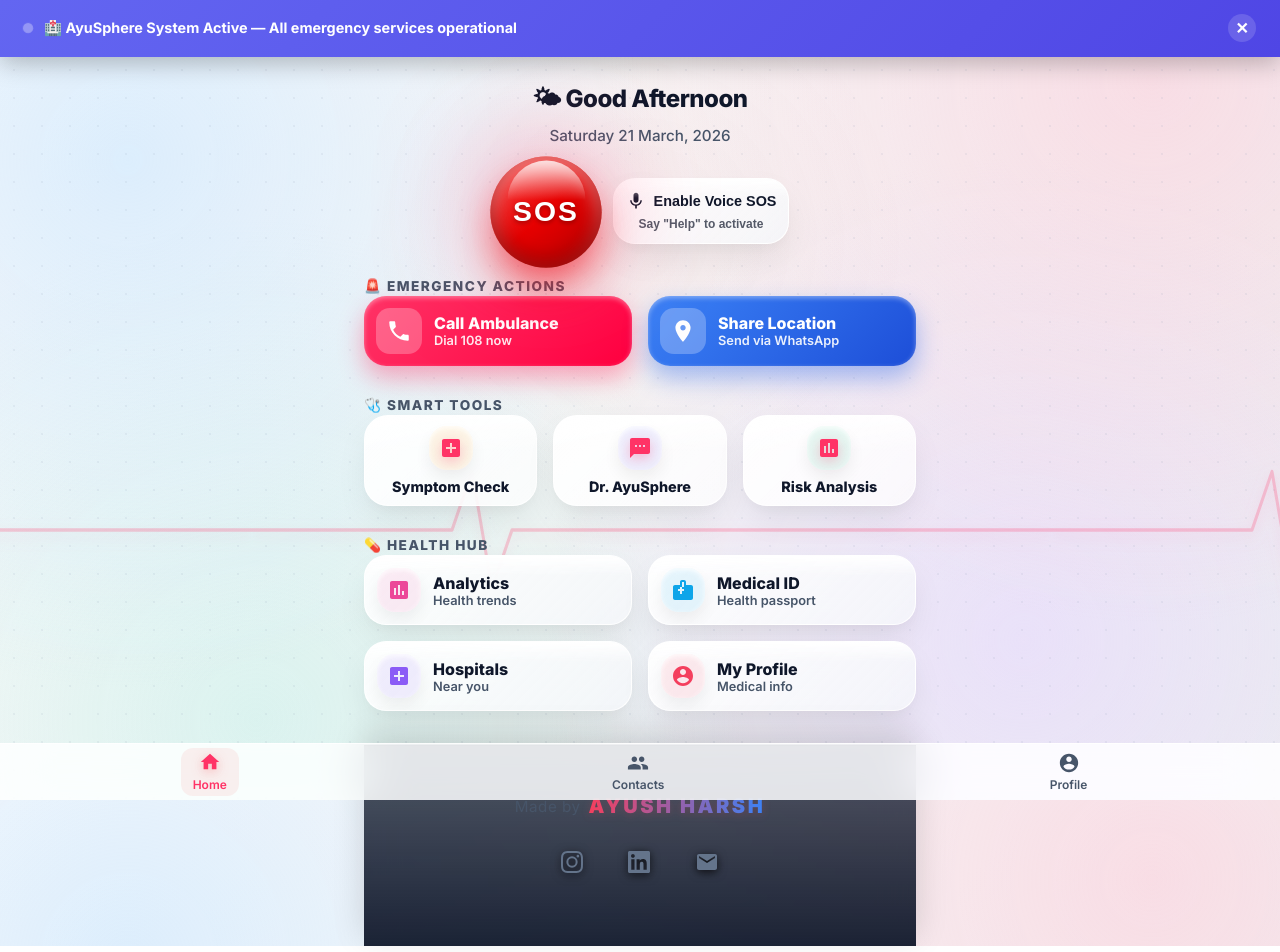
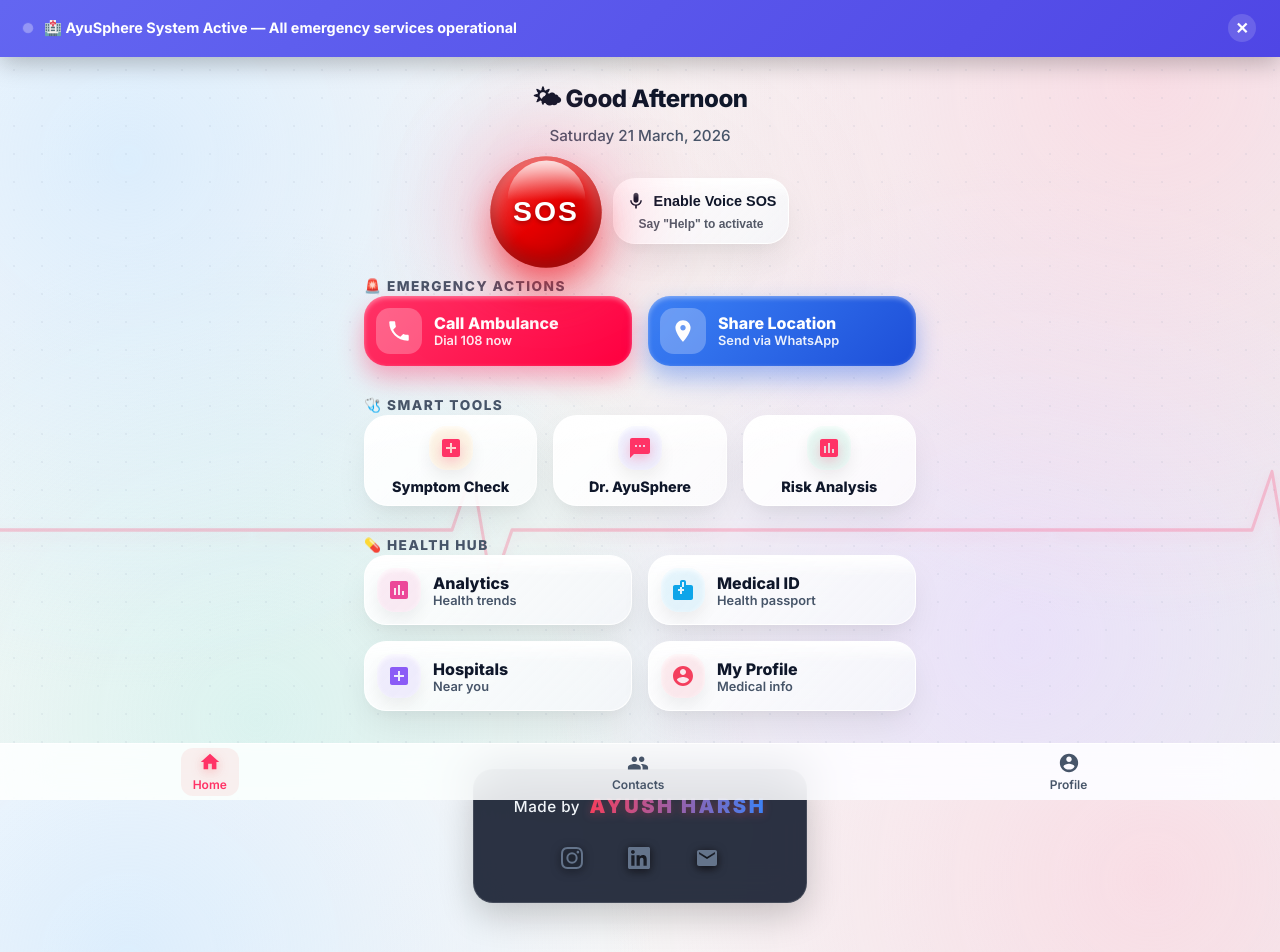
Before and after one commit to Ayush13harsh/AyuSphere, a Next.js app in the folder frontend/: page /dashboard in a window 1280 px wide. Shown: the top 952 px of the page. Built offline with nearby package versions, Linux system fonts and the light colour scheme; no server answers; sample sign-in values are in the browser's storage.

Commit message:
Redesign premium footer into an independent floating glassmorphic pill card with 20px radii, clearing the bottom navigation bar and elevating text contrast to stark white

```diff
--- a/frontend/app/globals.css
+++ b/frontend/app/globals.css
@@ -947,55 +947,60 @@
    ══════════════════════════════════════════════════ */
 
 .premium-footer {
-  margin-top: 0;
-  padding: 3rem 1rem 4rem 1rem;
+  margin-top: 1.5rem; /* Sits naturally right below the perfectly packed Health Hub */
+  padding-bottom: 3.5rem; /* Ensures the floating card completely clears the fixed Bottom Nav */
   display: flex;
   justify-content: center;
-  align-items: center;
+  align-items: flex-start;
   position: relative;
-  /* Premium dark glassmorphic background just below content */
-  background: linear-gradient(to top, rgba(15, 23, 42, 0.95), rgba(15, 23, 42, 0.7));
-  backdrop-filter: blur(16px);
-  -webkit-backdrop-filter: blur(16px);
-  border-top: 1px solid rgba(255, 255, 255, 0.1);
-  box-shadow: 0 -10px 30px rgba(0,0,0,0.15);
+  background: transparent !important;
+  border-top: none !important;
+  box-shadow: none !important;
   animation: footerFadeInUp 1s cubic-bezier(0.25, 1, 0.5, 1);
 }
 
 .footer-content {
+  background: rgba(15, 23, 42, 0.88); /* Premium dark floating glass pill */
+  backdrop-filter: blur(16px);
+  -webkit-backdrop-filter: blur(16px);
+  border: 1px solid rgba(255, 255, 255, 0.12);
+  border-radius: 20px; /* curvy at the corner giving it premium look */
+  padding: 1.5rem 2.5rem; /* only covers text and icons */
   display: flex;
   flex-direction: column;
   align-items: center;
-  gap: 1.5rem;
+  gap: 1.25rem;
   z-index: 2;
   position: relative;
+  box-shadow: 0 12px 35px rgba(0, 0, 0, 0.2);
 }
 
 .footer-text {
   font-size: 0.95rem;
-  color: var(--text-light);
+  color: #f1f5f9; /* Highly readable stark silver/white against dark card */
+  font-weight: 500;
   letter-spacing: 0.5px;
   margin: 0;
   display: flex;
   align-items: center;
-  gap: 0.5rem;
+  gap: 0.6rem;
 }
 
 .author-name {
   font-size: 1.25rem;
   font-weight: 900;
-  color: var(--text-dark);
+  color: #ffffff;
   letter-spacing: 2.5px;
   background: linear-gradient(90deg, #f43f5e, #3b82f6);
   -webkit-background-clip: text;
   background-clip: text;
   -webkit-text-fill-color: transparent;
-  filter: drop-shadow(0 2px 4px rgba(244, 63, 94, 0.2));
+  filter: drop-shadow(0 2px 4px rgba(244, 63, 94, 0.3));
   transition: all 0.3s ease;
 }
 
 .author-name:hover {
-  filter: drop-shadow(0 4px 12px rgba(37, 99, 235, 0.6));
+  filter: drop-shadow(0 4px 12px rgba(37, 99, 235, 0.7));
   letter-spacing: 3px;
 }
 
```
